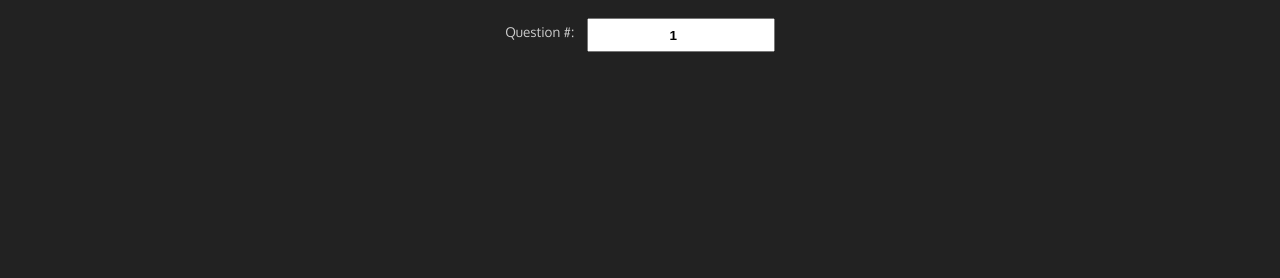
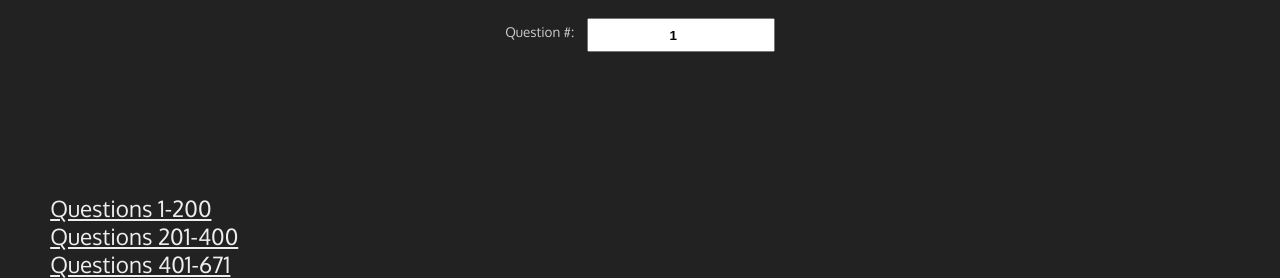
Before and after one commit to peqltta/quiztest, a Flask app: page /quiz in a window 1280 px wide. Shown: the part 526-804 px from the top of the page. Before the commit the page ends 578 px from the top, so only its background shows below. Run offline with Flask 2, Linux system fonts and the light colour scheme.

Commit message:
asdfasdf

```diff
--- a/templates/main.html
+++ b/templates/main.html
@@ -141,5 +141,11 @@
             </div>
             </span>
         </form>
+        <h4>PDF with Discussion</h4>
+        <ul>
+            <li><a href="/questiondiscussion1-200.pdf">Questions 1-200</a></li>
+            <li><a href="/questiondiscussion201-400.pdf">Questions 201-400</a></li>
+            <li><a href="/questiondiscussion401-671.pdf">Questions 401-671</a></li>
+        </ul>
     </div>
 </main>
```
Also changed, not shown: 3 other files.
